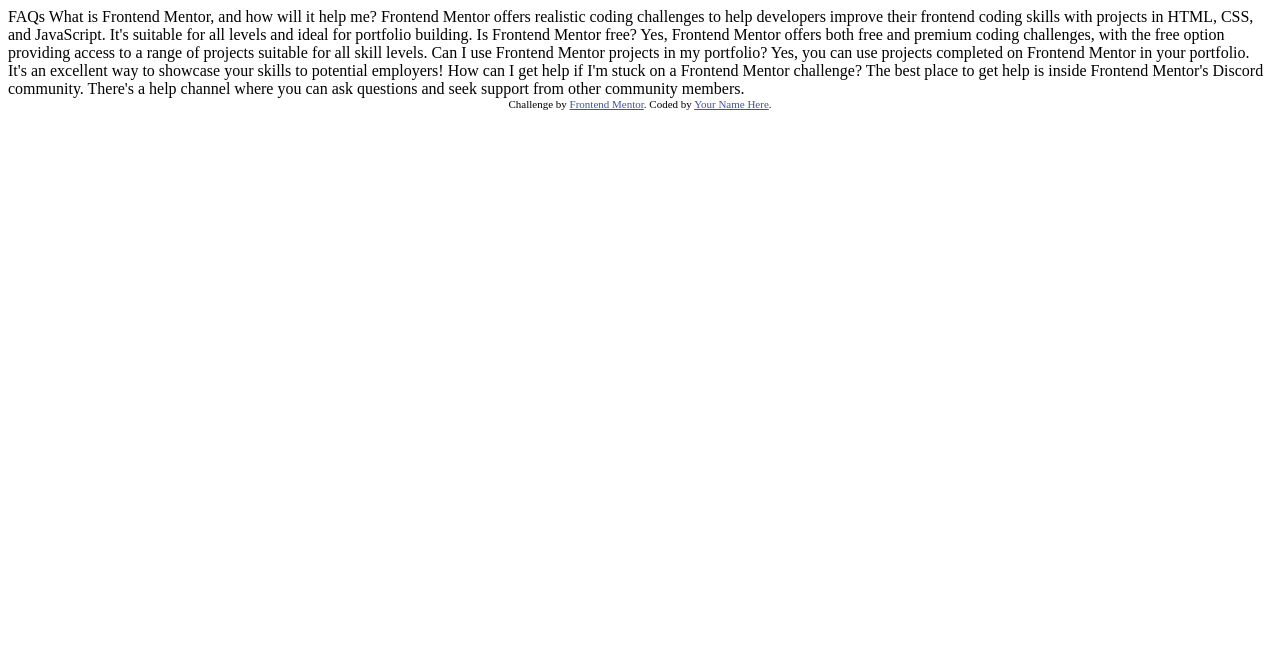
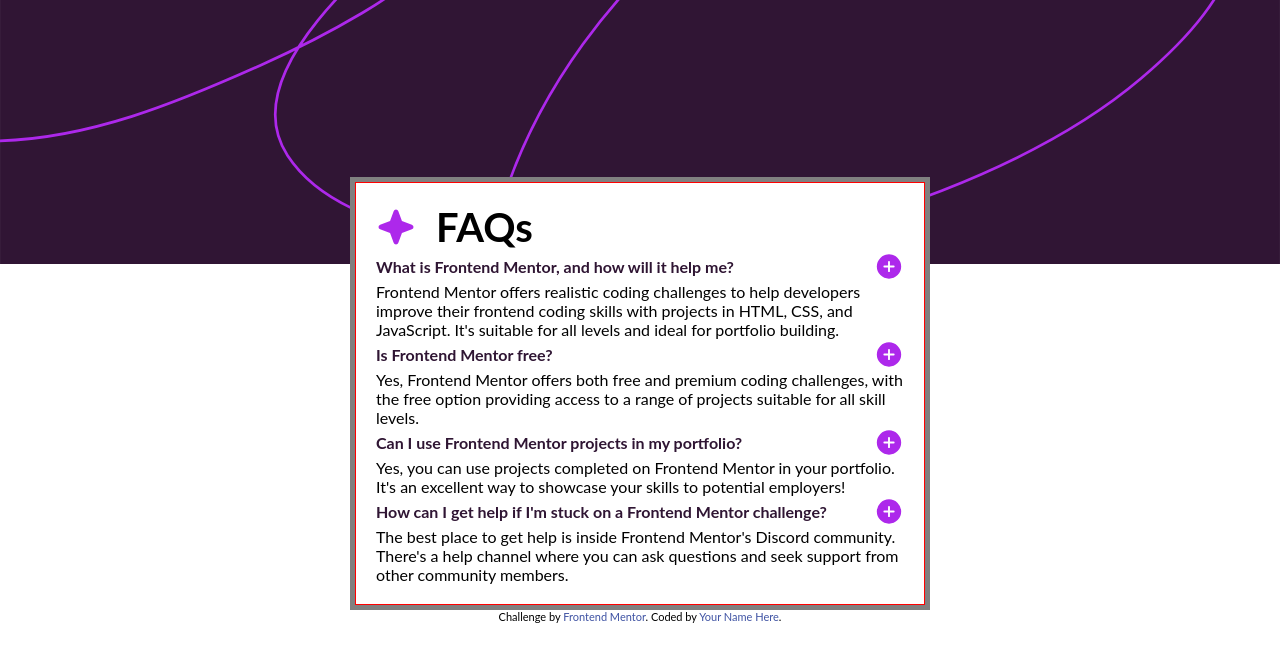
Before and after one commit to t0ntin/faq-accordion-main, a plain HTML site: page index.html in a window 1280 px wide. Drawn offline with Linux system fonts and the light colour scheme.

Commit message:
CSS mostly done. Created JS file.

```diff
--- /dev/null
+++ b/css/style.css
@@ -0,0 +1,131 @@
+* {
+  margin: 0;
+  padding: 0;
+  box-sizing: border-box;
+  list-style: none;
+}
+
+*::before, *::after {
+  box-sizing: border-box;
+}
+
+:root {
+
+}
+
+html {
+  height: 100%;
+  font-family: "Lato", sans-serif;
+
+}
+
+body {
+  height: 100vh;
+  /* background-color: hsla(0, 0%, 0%, 0.925); */
+  display: flex;
+  flex-direction: column;
+  justify-content: center;
+  align-items: center;
+  position: relative;
+}
+
+input, button, textarea, select {
+  font: inherit;
+}
+
+p, h1, h2, h3, h4, h5, h6 {
+  overflow-wrap: break-word;
+}
+
+img {
+  display: block;
+  max-width: 100%;
+  height: auto;
+}
+
+
+a {
+  color: white;
+  text-decoration: none;
+}
+
+.background {
+  position: absolute;
+  top: 0;
+  left: 0;
+  width: 100%;
+  height: 33vh;
+  background-image: url(/assets/images/background-pattern-desktop.svg);
+  background-size: cover;
+  background-position: center;
+  background-repeat: no-repeat;
+  z-index: -1;
+}
+
+main {
+  /* background-image: url(/assets/images/background-pattern-desktop.svg);
+  background-size: cover;
+  background-position: center;
+  background-repeat: no-repeat; */
+  border: solid 5px gray;
+  /* width: 100vh; */
+  /* height: 100vh; */
+  /* background-size: cover;
+  background-position: center;
+  background-repeat: no-repeat; */
+  display: flex;
+  flex-direction: column;
+  justify-content: center;
+  align-items: center;
+
+}
+
+.faq-card-container {
+  /* background-image: url(/assets/images/background-pattern-desktop.svg); */
+  /* background-size: cover;
+  background-position: center;
+  background-repeat: no-repeat; */
+
+  /* display: flex;
+  flex-direction: column;
+  justify-content: center;
+  align-items: center; */
+  height: 67vh; /* fill the rest of the page */
+  background-color: black; /* or any color you like */
+
+}
+.faq-card {
+  border: solid 1px red;
+  width: 570px;
+  background-color: white;
+  padding: 20px;
+
+}
+.faq-header {
+  display: flex;
+  gap: 20px;
+  font-size: 2.5rem;
+  font-weight: bold;
+}
+
+.question-container {
+  display: flex;
+  flex-direction: column;
+  justify-content: space-evenly;
+}
+
+.question1, .question2, .question3, .question4 {
+  font-weight: bold;
+  display: flex;
+  align-items: center;
+  justify-content: space-between;
+  gap: 10px;
+  color: hsl(292, 42%, 14%);
+
+}
+
+.question1:hover, .question2:hover, .question3:hover, .question4:hover {
+
+  color: hsl(292, 16%, 49%);
+
+}
--- a/index.html
+++ b/index.html
@@ -5,7 +5,7 @@
   <meta name="viewport" content="width=device-width, initial-scale=1.0"> <!-- displays site properly based on user's device -->
 
   <link rel="icon" type="image/png" sizes="32x32" href="./assets/images/favicon-32x32.png">
-
+  <link rel="stylesheet" href="./css/style.css">
   <title>Frontend Mentor | FAQ accordion</title>
 
   <!-- Feel free to remove these styles or customise in your own stylesheet 👍 -->
@@ -15,29 +15,59 @@
   </style>
 </head>
 <body>
+  <main>
+    <div class="background"></div>
+    <!-- <div class="faq-card-container"> -->
 
+      <div class="faq-card">
+        <div class="faq-header">
+          <img src="/assets/images/icon-star.svg" alt="">
           FAQs
+        </div>
+        <div class="question-container">
 
+          <div class="question1">
             What is Frontend Mentor, and how will it help me?
-
+            <img src="/assets/images/icon-plus.svg" alt="">
+          </div>
+          <div class="answer1">
             Frontend Mentor offers realistic coding challenges to help developers improve their
             frontend coding skills with projects in HTML, CSS, and JavaScript. It's suitable for
             all levels and ideal for portfolio building.
+          </div>
+          <div class="question2">
+            Is Frontend Mentor free?
+            <img src="/assets/images/icon-plus.svg" alt="">
 
-  Is Frontend Mentor free?
-
+          </div>
+          <div class="answer2">
             Yes, Frontend Mentor offers both free and premium coding challenges, with the free
             option providing access to a range of projects suitable for all skill levels.
+          </div>
+          <div class="question3">
+            Can I use Frontend Mentor projects in my portfolio?
+            <img src="/assets/images/icon-plus.svg" alt="">
 
-  Can I use Frontend Mentor projects in my portfolio?
-
+          </div>
+          <div class="answer3">
             Yes, you can use projects completed on Frontend Mentor in your portfolio. It's an excellent
             way to showcase your skills to potential employers!
+          </div>
 
+          <div class="question4">
             How can I get help if I'm stuck on a Frontend Mentor challenge?
+            <img src="/assets/images/icon-plus.svg" alt="">
 
+          </div>
+          <div class="answer4">
             The best place to get help is inside Frontend Mentor's Discord community. There's a help
             channel where you can ask questions and seek support from other community members.
+          </div>
+
+        </div>
+      </div>
+  </main>
+
 
 
   <div class="attribution">
```
Also changed, not shown: js/script.js (added). Lines whose indentation alone changed are shown as unchanged.
